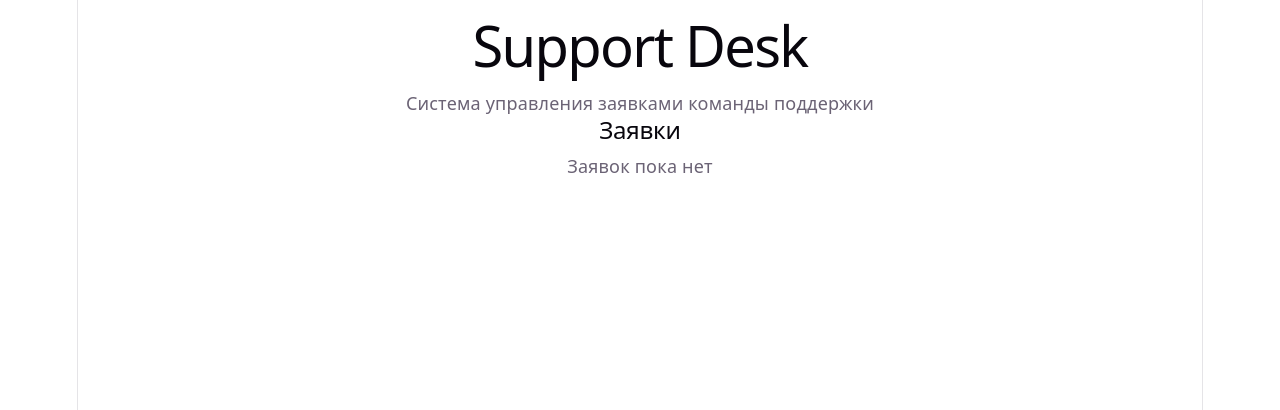
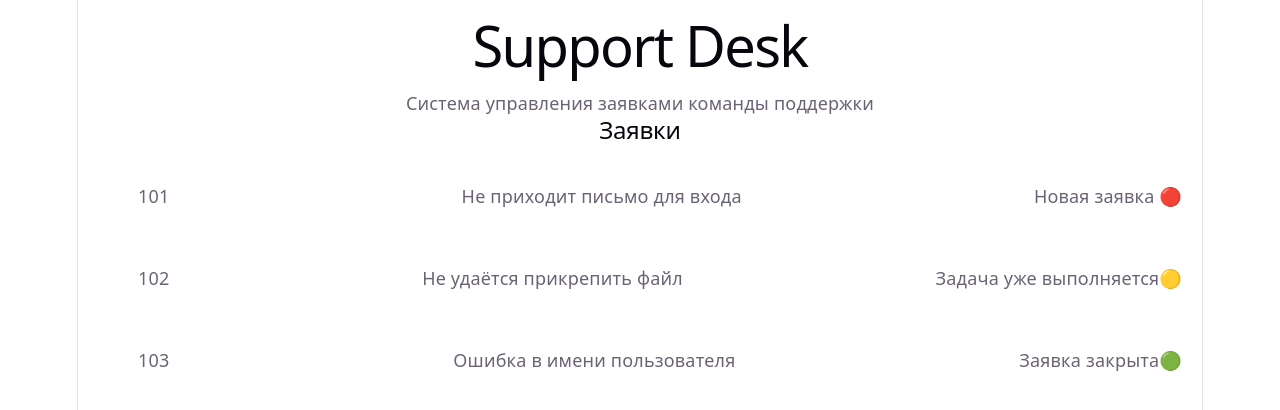
Before and after one commit to Kwazzota/support-desk, a React (Vite) app: page / in a window 1280 px wide. Shown: the top 410 px of the page. Built offline with nearby package versions, Linux system fonts and the light colour scheme.

Commit message:
day45
ticket type

```diff
--- a/src/App.css
+++ b/src/App.css
@@ -182,3 +182,17 @@
     border-right-color: var(--border);
   }
 }
+
+.ticket-list {
+  display: flex;
+  flex-direction: column;
+  row-gap: 16px;
+}
+
+.ticket-item {
+  display: flex;
+  flex-direction: row;
+  column-gap: 50px;
+  justify-content: space-between;
+  padding: 20px;
+}
--- a/src/App.tsx
+++ b/src/App.tsx
@@ -1,4 +1,6 @@
 import './App.css'
+import TicketList from "./features/tickets/TicketList.tsx";
+import {tickets} from "./features/tickets/fixtures.ts";
 
 function App() {
   return (
@@ -9,7 +11,7 @@ function App() {
         </header>
         <section>
           <h2>Заявки</h2>
-          <p>Заявок пока нет</p>
+          <TicketList ticket={tickets} />
         </section>
       </main>
   )
--- /dev/null
+++ b/src/features/tickets/TicketList.tsx
@@ -0,0 +1,39 @@
+import type {Ticket} from "./types.ts";
+import type { TicketStatus } from "./types.ts";
+
+type TicketListProps = {ticket: Ticket[]}
+
+function getTicketLabel(status: TicketStatus) {
+    switch(status) {
+        case "new": {
+            return "Новая заявка 🔴"
+        }
+        case "in_progress": {
+            return "Задача уже выполняется🟡"
+        }
+        case "closed": {
+            return "Заявка закрыта🟢"
+        }
+    }
+}
+
+function TicketList({ticket}: TicketListProps) {
+    return (
+        <>
+            {ticket.length < 1 && <p>Заявок пока нет</p>}
+            {ticket.length > 0 && (
+                <ul className="ticket-list">
+                    {ticket.map(ticket => (
+                        <li className="ticket-item" key={ticket.id}>
+                            <p>{ticket.id}</p>
+                            <p>{ticket.title}</p>
+                            <p>{getTicketLabel(ticket.status)}</p>
+                        </li>
+                    ))}
+                </ul>
+            )}
+        </>
+    )
+}
+
+export default TicketList
--- /dev/null
+++ b/src/features/tickets/fixtures.ts
@@ -0,0 +1,19 @@
+import type { Ticket } from "./types.ts"
+
+export const tickets: Ticket[] = [
+    {
+        id: 101,
+        title: "Не приходит письмо для входа",
+        status: "new"
+    },
+    {
+        id: 102,
+        title: "Не удаётся прикрепить файл",
+        status: "in_progress"
+    },
+    {
+        id: 103,
+        title: "Ошибка в имени пользователя",
+        status: "closed"
+    },
+]
--- /dev/null
+++ b/src/features/tickets/types.ts
@@ -0,0 +1,7 @@
+export type TicketStatus = "new" | "in_progress" | "closed"
+
+export type Ticket = {
+    id: number,
+    title: string,
+    status: TicketStatus,
+}
```
Also changed, not shown: 1 other file (tests, documents, lock files or other folders).
